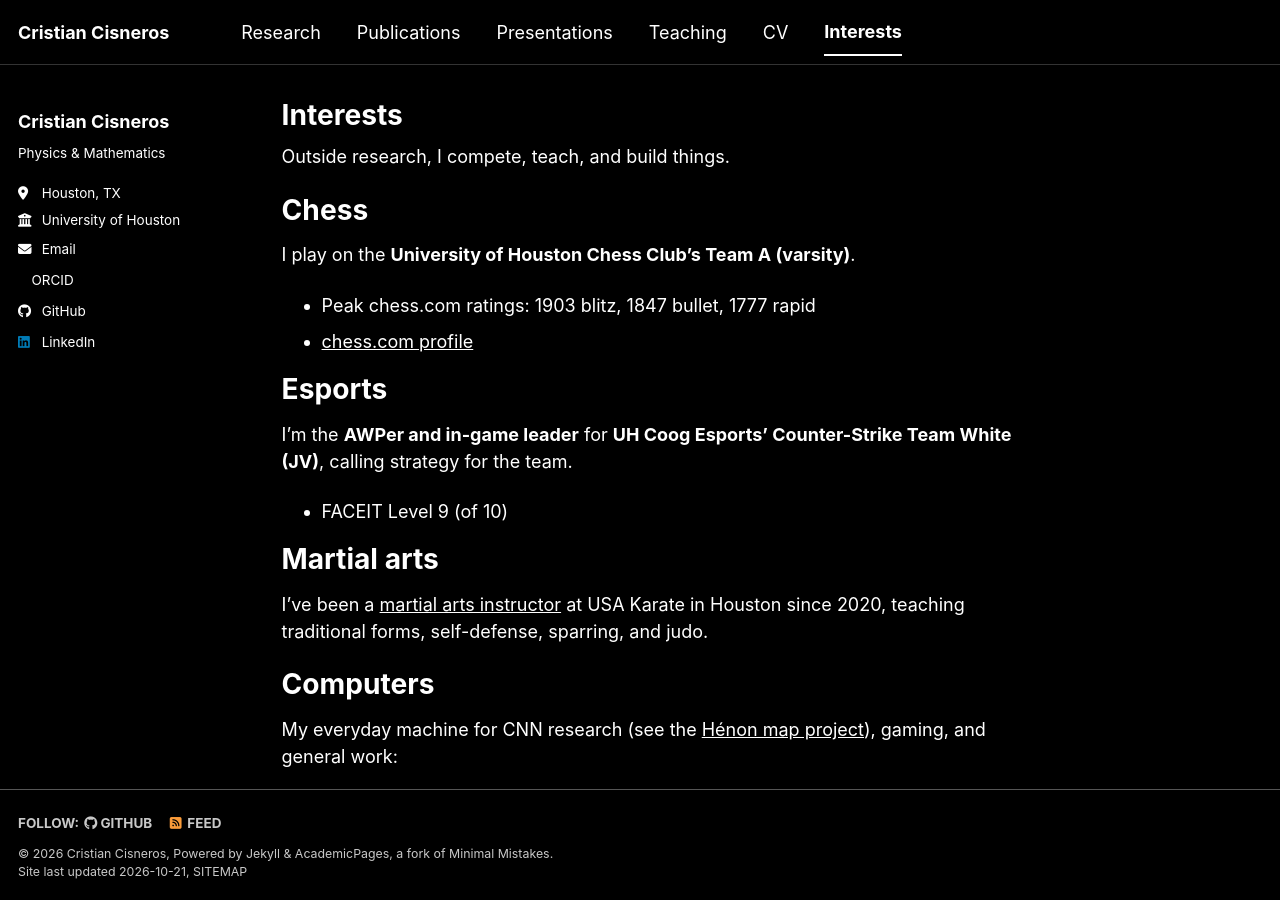
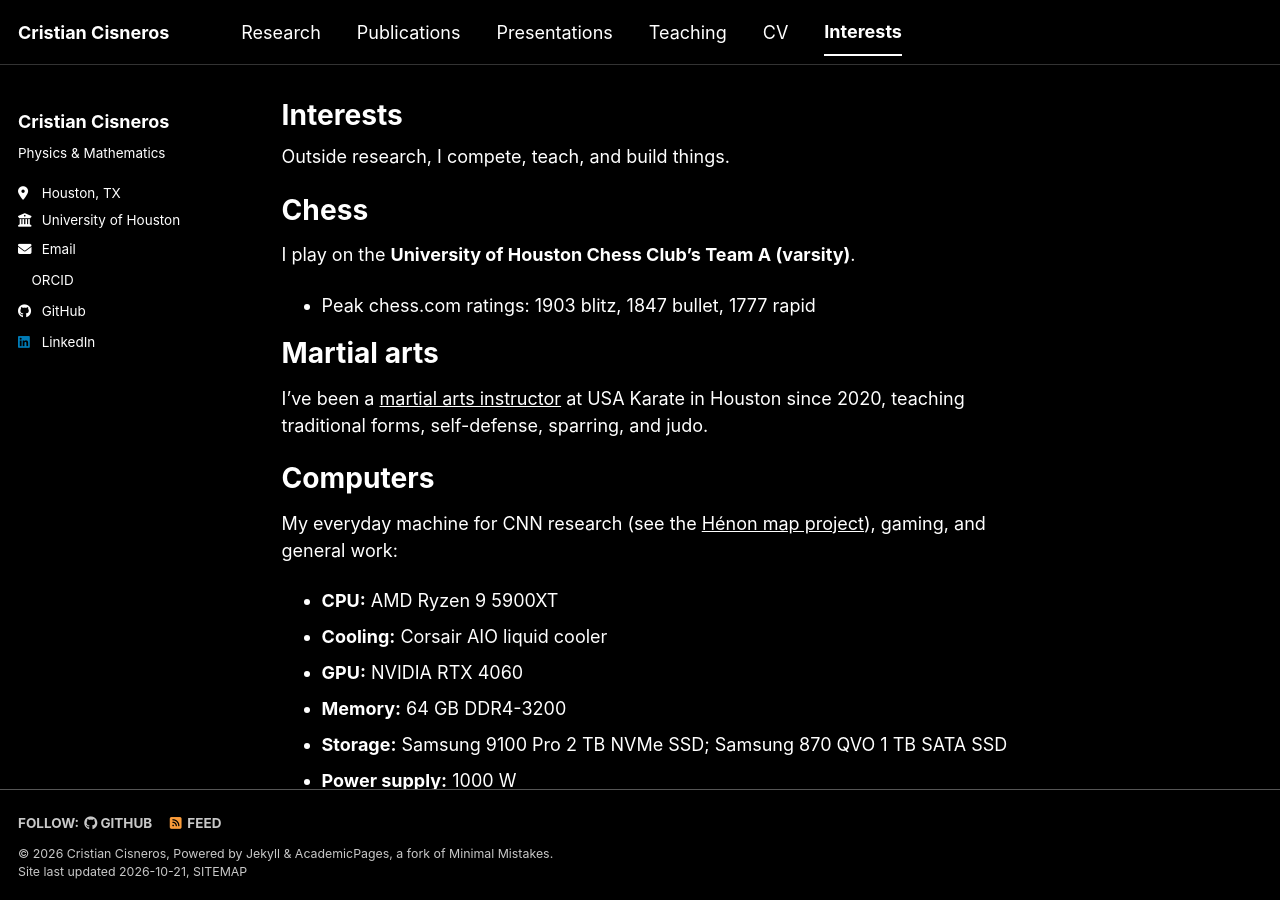
Before and after one commit to cristiancisneros06/cristiancisneros06.github.io, a Jekyll site: the page built from _pages/interests.md, in a window 1280 px wide and 900 px high. Built offline with Jekyll 4.4.1, drawn with Linux system fonts in a browser that asks for light colours; a style sheet for code colours, icons or effects is not loaded.

Commit message:
Interests: remove chess.com profile link and esports section
Also drop Counter-Strike from the homepage's outside-research line.

Co-Authored-By: Claude Opus 5.5 <noreply@anthropic.com>
Claude-Session: https://claude.ai/code/session_01U7nvHeqgSE82DYU3di4ruS

```diff
--- a/_pages/interests.md
+++ b/_pages/interests.md
@@ -11,13 +11,6 @@ Chess
 I play on the **University of Houston Chess Club's Team A (varsity)**.
 
 * Peak chess.com ratings: 1903 blitz, 1847 bullet, 1777 rapid
-* [chess.com profile](https://www.chess.com/member/xXdifferentialequationsXx)
-
-Esports
-======
-I'm the **AWPer and in-game leader** for **UH Coog Esports' Counter-Strike Team White (JV)**, calling strategy for the team.
-
-* FACEIT Level 9 (of 10)
 
 Martial arts
 ======
```
Also changed, not shown: _pages/about.md (+1 -1 lines).
